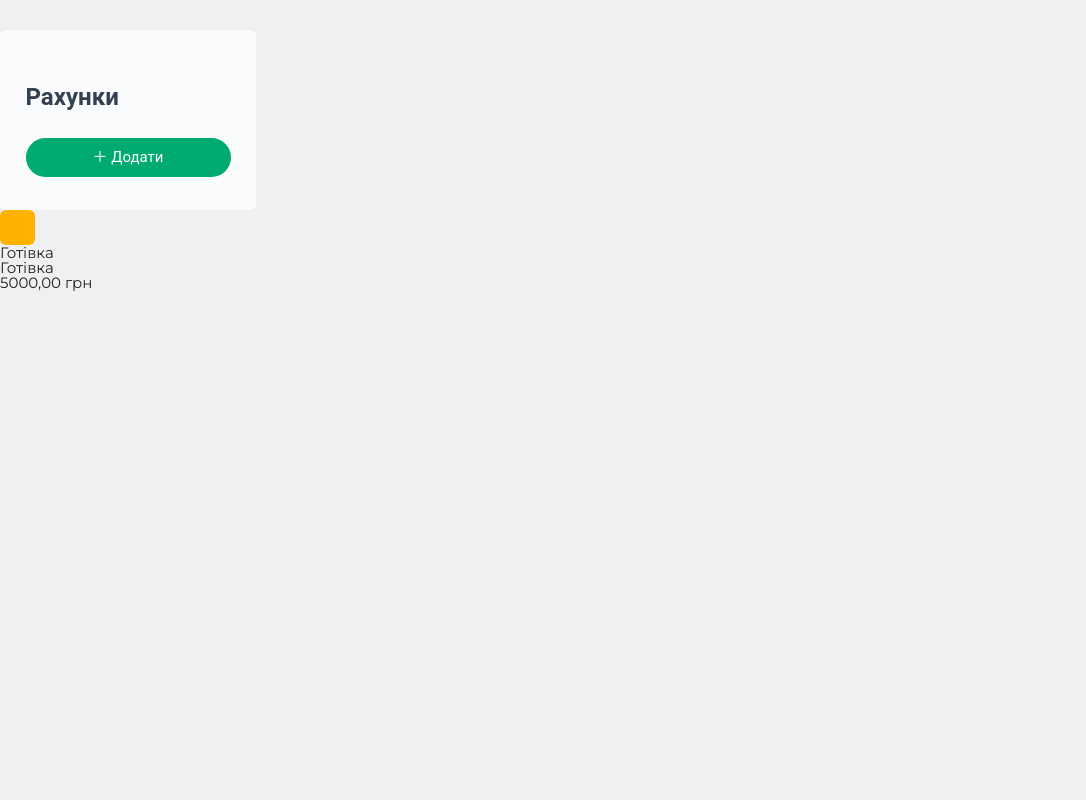
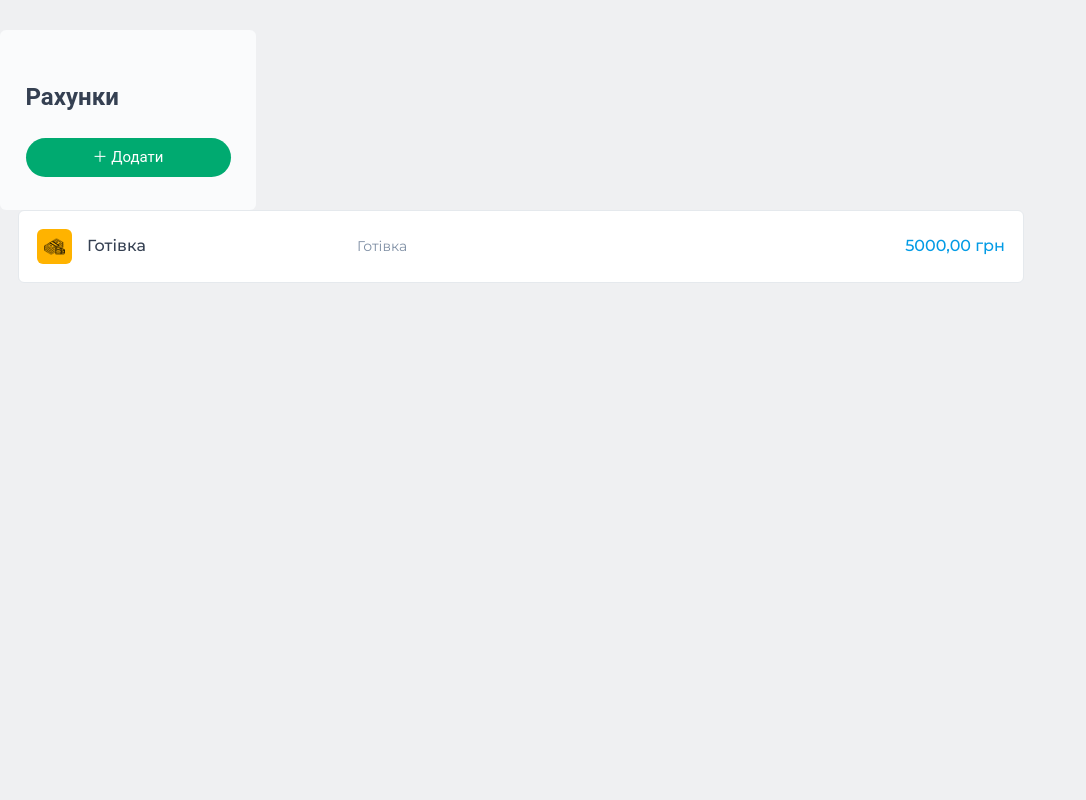
Before and after one commit to BohdanTokarets/FinTracker.github.io, a Django app: page /count/ in a window 1280 px wide. Shown: the part 82-882 px from the top of the page, without its empty margins (0-1086 px from the left). Run offline with Django 5.2, Linux system fonts and the light colour scheme.

Commit message:
Final commit
good work today

```diff
--- a/FinTracker.github.io-main/FinTracker.github.io-main/FinTracker.github.io-main/FinTracker.github.io-main/FinTracker/FinTracker/FinTracker_app/static/css/count1.css
+++ b/FinTracker.github.io-main/FinTracker.github.io-main/FinTracker.github.io-main/FinTracker.github.io-main/FinTracker/FinTracker/FinTracker_app/static/css/count3.css
@@ -259,3 +259,106 @@ h1,h2,h3,h4,h5,h6 {
   will-change: "";
   -webkit-tap-highlight-color: transparent;
 }
+
+.all-page .all-page_wrapper.cash-summary-box{
+  width: 80%;
+  flex: 0 0 auto;
+  padding-left: 1.2rem;
+}
+
+.all-page .all-page_wrapper>div{
+  min-height: calc(100vh - 8rem - 75px);
+}
+
+.cash-summary-box{
+  overflow: visible !important;
+  border-radius: unset !important;
+}
+
+.cash-summary-body-wrap {
+  margin-bottom: 1rem;
+  border: 1px solid #e5e9ed;
+  padding: 1.2rem;
+  background: #fff;
+  display: flex;
+  align-items: center;
+  color: #354052;
+  border-radius: 6px;
+  transition: box-shadow .2s;
+  cursor: pointer;
+}
+
+.body-wrap{
+  position: relative;
+}
+
+.icon-square {
+  display: flex;
+  justify-content: center;
+  align-items: center;
+  width: 34px;
+  height: 34px;
+  line-height: 1em;
+  border-radius: 5px;
+  font-size: 34px;
+}
+
+.icon-square-box{
+  margin-right: 1rem;
+}
+
+.icon-square>span {
+  font-size: .8em;
+  width: .75em;
+  height: .75em;
+}
+
+.account-icon-cash {
+  background: url(/static/image/money.png) no-repeat 50% / contain;
+}
+
+.cash-summary-text{
+  font-size: 16px;
+  font-weight: 500;
+  letter-spacing: .1px;
+  color: #354052;
+  width: 16rem;
+  margin-right: 2rem;
+}
+
+.cash-summary-text-view{
+  width: 15rem;
+  font-size: 14px;
+  font-weight: 400;
+  line-height: 1.14;
+  color: #7f8fa4;
+}
+
+.cash-summary-liner-barrier{
+  width: 20rem;
+  display: flex;
+  align-items: center;
+}
+
+.cash-summary{
+  margin-left: auto;
+  font-size: 16px;
+  font-weight: 500;
+  color: #354052;
+  text-align: right;
+}
+
+main{
+  height: 100%;
+  margin: 0 auto;
+  max-width: 1366px;
+  min-width: 1150px;
+  width: 100%;
+  padding-bottom: 1rem;
+}
+
+.cash-summary-box{
+  width: 80%;
+  flex: 0 0 auto;
+  padding-left: 1.2rem;
+}
--- a/FinTracker.github.io-main/FinTracker.github.io-main/FinTracker.github.io-main/FinTracker.github.io-main/FinTracker/FinTracker/FinTracker_app/static/css/main7.css
+++ b/FinTracker.github.io-main/FinTracker.github.io-main/FinTracker.github.io-main/FinTracker.github.io-main/FinTracker/FinTracker/FinTracker_app/static/css/main8.css
@@ -885,3 +885,9 @@ button:focus {
 .spidometr-2{
   margin-left: 20px;
 }
+
+.chart{
+  max-width: 300px;
+  height: 192px;
+  margin: 0 auto;
+}
--- a/FinTracker.github.io-main/FinTracker.github.io-main/FinTracker.github.io-main/FinTracker.github.io-main/FinTracker/FinTracker/FinTracker_app/static/js/main5.js
+++ b/FinTracker.github.io-main/FinTracker.github.io-main/FinTracker.github.io-main/FinTracker.github.io-main/FinTracker/FinTracker/FinTracker_app/static/js/main8.js
@@ -87,3 +87,25 @@ close_button.addEventListener('click', () =>{
     popup.classList.add("non-visible");
     box_plot_main.style.display = "block";
 });
+
+// Dashbord
+const ctx = document.getElementById('myChart');
+
+new Chart(ctx, {
+  type: 'bar',
+  data: {
+    labels: ['1.06', '6.06', '12.06', '18.06', '24.06', '30.06'],
+    datasets: [{
+      label: 'Баланс: 5000',
+      data: [5000],
+      borderWidth: 1
+    }]
+  },
+  options: {
+    scales: {
+      y: {
+        beginAtZero: true
+      }
+    }
+  }
+});
--- a/FinTracker.github.io-main/FinTracker.github.io-main/FinTracker.github.io-main/FinTracker.github.io-main/FinTracker/FinTracker/FinTracker_app/templates/base.html
+++ b/FinTracker.github.io-main/FinTracker.github.io-main/FinTracker.github.io-main/FinTracker.github.io-main/FinTracker/FinTracker/FinTracker_app/templates/base.html
@@ -10,12 +10,13 @@
     <link href="https://fonts.googleapis.com/css2?family=Montserrat:ital,wght@0,100..900;1,100..900&display=swap" rel="stylesheet">
     <link rel="stylesheet" href="https://cdnjs.cloudflare.com/ajax/libs/font-awesome/4.7.0/css/font-awesome.min.css">
     <link rel="stylesheet" href="https://cdnjs.cloudflare.com/ajax/libs/materialize/1.0.0/css/materialize.min.css">
-    <script async defer src="{% static 'js/main5.js' %}" defer></script>
+    <script async defer src="{% static 'js/main8.js' %}" defer></script>
+    <script src="https://cdn.jsdelivr.net/npm/chart.js" defer></script>
     <link rel="icon" type="image/x-icon" href="{% static 'image/favicon.ico' %}">
 
-    <link type="text/css" rel="stylesheet" href="{% static 'css/main7.css'%}">
+    <link type="text/css" rel="stylesheet" href="{% static 'css/main8.css'%}">
     <link type="text/css" rel="stylesheet" href="{% static 'css/style_1.css'%}">
-    <link type="text/css" rel="stylesheet" href="{% static 'css/count1.css'%}">
+    <link type="text/css" rel="stylesheet" href="{% static 'css/count3.css'%}">
     {% block title%}
         <title>FinTracker</title>
     {% endblock %}
@@ -156,7 +157,7 @@
         </div>
     </div>
 
-    <!-- <div id="box-plot-main" class="box-plot-main">
+    <div id="box-plot-main" class="box-plot-main">
         <div class="box-plot-wrapper">
             <div class="box-plot-card">
                 <div class="box-plot-card-main_wrapper">
@@ -246,17 +247,9 @@
                         </div>
                     </div>
                     <div class="budget-progress-bar">
-                        <div style="height: 192px;">
-                            <div class="chartjs-size-monitor">
-                                <div class="chartjs-size-monitor-expand">
-                                    <div class=""></div>
-                                </div>
-                                <div class="chartjs-size-monitor-shrink">
-                                    <div class=""></div>
-                                </div>
+                            <div class="chart">
+                                <canvas id="myChart"></canvas>
                             </div>
-                            <canvas height="192" style="display: block; width: 397px; height: 192px;" width="397" class="chartjs-render-monitor"></canvas>
-                        </div>
                     </div>
                 </div>
             </div>
@@ -324,7 +317,7 @@
                 </div>
             </div>
         </div>
-    </div> -->
+    </div>
     {% endblock %}
 
 </body>
--- a/FinTracker.github.io-main/FinTracker.github.io-main/FinTracker.github.io-main/FinTracker.github.io-main/FinTracker/FinTracker/FinTracker_app/templates/count.html
+++ b/FinTracker.github.io-main/FinTracker.github.io-main/FinTracker.github.io-main/FinTracker.github.io-main/FinTracker/FinTracker/FinTracker_app/templates/count.html
@@ -32,7 +32,7 @@
 
             <div class="cash-summary-box">
                 <div class="cash-summary-body">
-                    <div class="cash-summary-body-wrap">
+                    <div class="cash-summary-body-wrap body-wrap">
                         <div class="icon-square-box">
                             <div class="icon-square" style="background-color: rgb(255, 179, 0); width: 35px; height: 35px; font-size: 35px; border-radius: 6px;">
                                 <span class="account-icon account-icon-cash"></span>
@@ -44,9 +44,9 @@
                         <div class="cash-summary-text-view">Готівка</div>
                         <div class="cash-summary-liner-barrier"></div>
                         <div class="cash-summary">
-                            <span class="">5000,00&nbsp;грн</span>
+                            <span class=""><a href="/detail_card">5000,00&nbsp;грн</a></span>
                         </div>
-                        <a href="/detail_card"></a>
+
                         <div class="z-index"></div>
                     </div>
                 </div>
@@ -54,4 +54,5 @@
         </main>
     </div>
 </div>
+</main>
 {% endblock %}
--- a/FinTracker.github.io-main/FinTracker.github.io-main/FinTracker.github.io-main/FinTracker.github.io-main/FinTracker/FinTracker/FinTracker_app/urls.py
+++ b/FinTracker.github.io-main/FinTracker.github.io-main/FinTracker.github.io-main/FinTracker.github.io-main/FinTracker/FinTracker/FinTracker_app/urls.py
@@ -8,4 +8,5 @@ urlpatterns = [
     path('login/', views.login_user, name='login'),
     path('logout/', views.login, name='logout'),
     path('count/', views.count),
+    path('detail_card/', views.detail_card)
 ]
--- a/FinTracker.github.io-main/FinTracker.github.io-main/FinTracker.github.io-main/FinTracker.github.io-main/FinTracker/FinTracker/FinTracker_app/views.py
+++ b/FinTracker.github.io-main/FinTracker.github.io-main/FinTracker.github.io-main/FinTracker.github.io-main/FinTracker/FinTracker/FinTracker_app/views.py
@@ -19,6 +19,9 @@ def logout(request):
 def count(request):
     return render(request, 'count.html')
 
+def detail_card(request):
+    return render(request, 'detail_card.html')
+
 def register(request):
     islogin = request.user.is_authenticated
     err = ''
```
Also changed, not shown: FinTracker.github.io-main/FinTracker.github.io-main/FinTracker.github.io-main/FinTracker.github.io-main/FinTracker/FinTracker/FinTracker_app/static/json/data.json (added, +13 -0 lines), FinTracker.github.io-main/FinTracker.github.io-main/FinTracker.github.io-main/FinTracker.github.io-main/FinTracker/FinTracker/FinTracker_app/templates/detail_card.html (added, +12 -0 lines), FinTracker.github.io-main/FinTracker.github.io-main/FinTracker.github.io-main/FinTracker.github.io-main/FinTracker/FinTracker/FinTracker_app/static/image/images.jpg (added), FinTracker.github.io-main/FinTracker.github.io-main/FinTracker.github.io-main/FinTracker.github.io-main/FinTracker/FinTracker/FinTracker_app/static/image/money.png (added).
